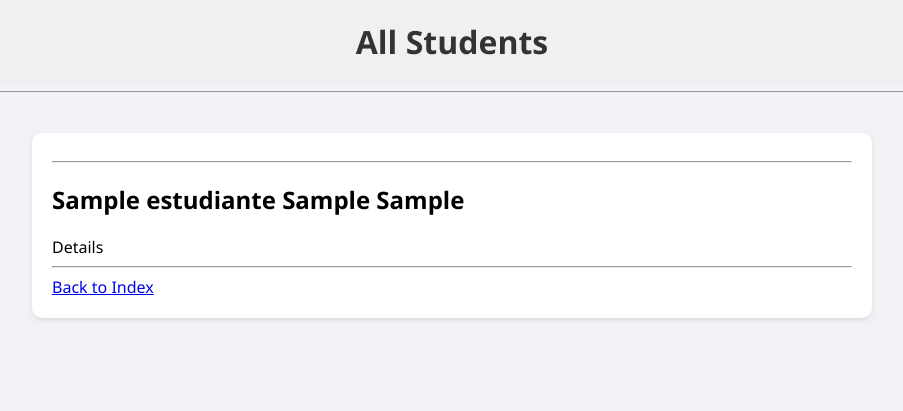
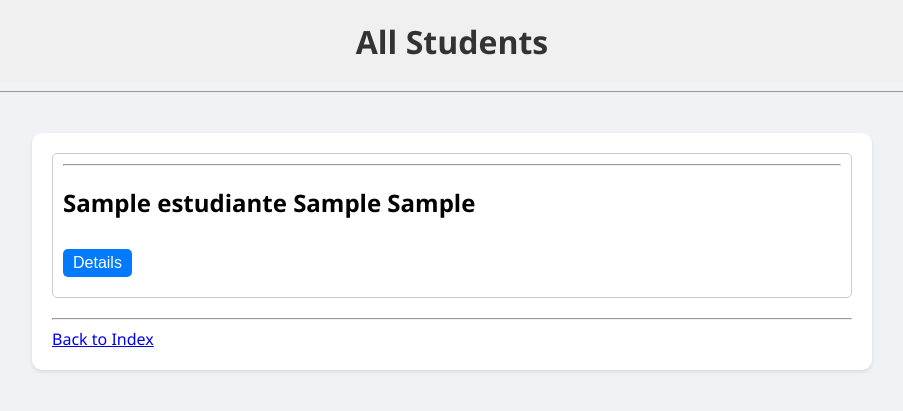
Before and after one commit to Sady-GuzmanT/Instrumentos-MongoFlask-DB2, a Flask app: page /students in a window 1280 px wide. Shown: the top 411 px of the page, without its empty margins (188-1091 px from the left). Run offline with Flask 3, Linux system fonts and the light colour scheme; a database or web service that is not in the repository returns one stand-in record (values such as "Sample title").

Commit message:
arregla estilo de estudiantes

```diff
--- a/static/css/styles.css
+++ b/static/css/styles.css
@@ -171,3 +171,37 @@ button:hover {
 .section-content {
     margin-left: 20px;
 }
+
+.details {
+    display: none;
+    padding: 10px;
+    border-top: 1px solid #ccc;
+    margin-top: 10px;
+}
+
+/* Add styles for the details button */
+.details-button {
+    background-color: #007bff;
+    color: #fff;
+    padding: 5px 10px;
+    border: none;
+    cursor: pointer;
+    border-radius: 5px;
+    margin-bottom: 10px;
+}
+
+.details-button:hover {
+    background-color: #0056b3;
+}
+
+/* Add styles for the student card */
+.student-card {
+    border: 1px solid #ccc;
+    border-radius: 5px;
+    padding: 10px;
+    margin-bottom: 20px;
+}
+
+.horizontal-line {
+    margin-top: 0;
+}
--- a/templates/students.html
+++ b/templates/students.html
@@ -5,15 +5,7 @@
     <meta name="viewport" content="width=device-width, initial-scale=1.0">
     <title>All Students</title>
     <link rel="stylesheet" href="{{ url_for('static', filename='css/styles.css') }}">
-    <style>
-        /* Add CSS styles for the collapsible content */
-        .details {
-            display: none;
-            padding: 10px;
-            border-top: 1px solid #ccc;
-            margin-top: 10px;
-        }
-    </style>
+
 </head>
 <body>
     <h1>All Students</h1>
@@ -23,7 +15,8 @@
             <div class="student-card">
                 <hr class="horizontal-line">
                 <h2>{{ student.nombreDePila }} {{ student.apellido1 }} {{ student.apellido2 }}</h2>
-                <div class="toggle-details" onclick="toggleDetails(this)">Details</div>
+                <!-- Use button element for details toggle -->
+                <button class="details-button" onclick="toggleDetails(this)">Details</button>
                 <div class="details">
                     <p><strong>RUT:</strong> {{ student.rut }}</p>
                     <p><strong>Carrera:</strong> {{ student.carrera }}</p>
```
